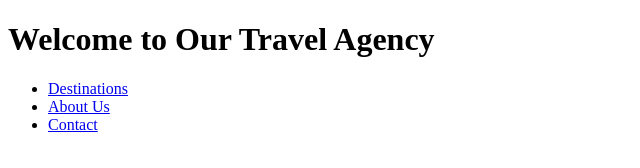
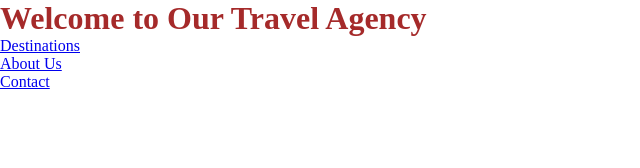
Before and after one commit to Rezuan-Alam-Rean/squareflowjobtask, a plain HTML site: page index.html in a window 1280 px wide. Shown: the whole page, without its empty margins (0-640 px from the left). Drawn offline with Linux system fonts and the light colour scheme.

Commit message:
added css file

```diff
--- /dev/null
+++ b/index.css
@@ -0,0 +1,11 @@
+*{
+    margin: 0px;
+    padding: 0px;
+}
+
+
+
+
+.heading {
+    color: brown;
+}
--- a/index.html
+++ b/index.html
@@ -4,11 +4,12 @@
     <meta charset="UTF-8">
     <meta name="viewport" content="width=device-width, initial-scale=1.0">
     <title>Travel Agency</title>
+    <link rel="stylesheet" href="/index.css">
 </head>
 <body>
 
     <header>
-        <h1>Welcome to Our Travel Agency</h1>
+        <h1 class="heading">Welcome to Our Travel Agency</h1>
         <nav>
             <ul>
                 <li><a href="#destinations">Destinations</a></li>
```
